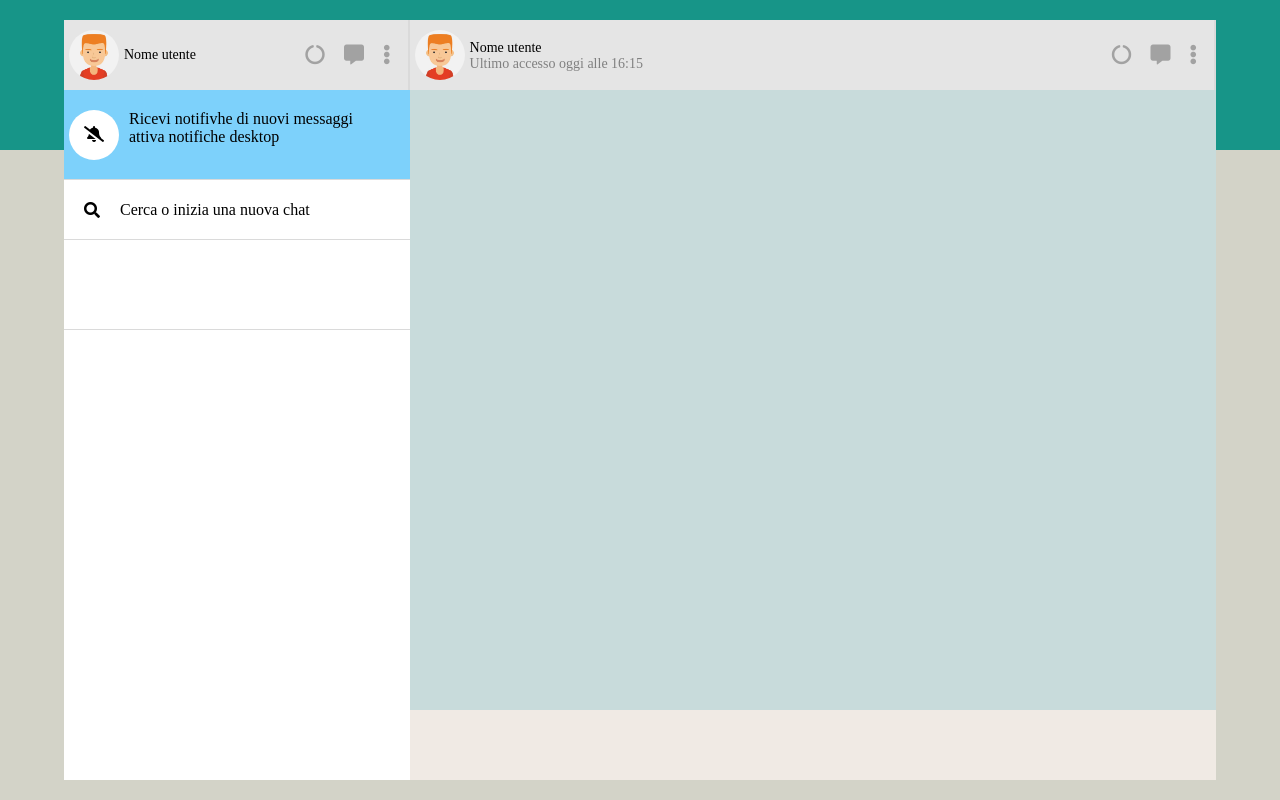
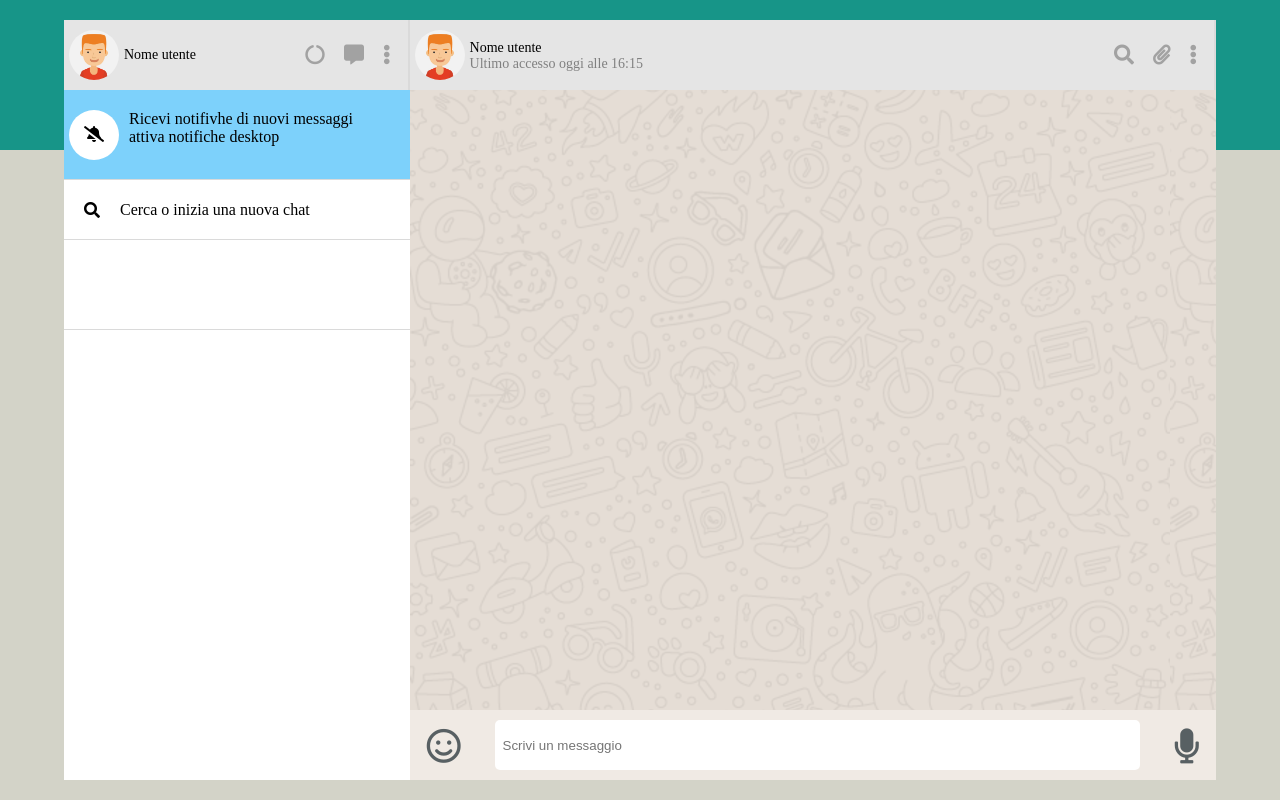
Before and after one commit to amalialorena/vue-boolzapp, a plain HTML site: page index.html in a window 1280 px wide. Drawn offline with Linux system fonts and the light colour scheme.

Commit message:
layout statico

```diff
--- a/css/style.css
+++ b/css/style.css
@@ -101,6 +101,7 @@ main {
  .search {
      display: flex;
      line-height:60px;
+     color:
  }
 
  .search i {
@@ -110,18 +111,14 @@ main {
 
 
  /* chat section */
-.conversation {
+.chat {
     display:flex;
     flex-direction: column;
     justify-content: space-between;
     width: 70%;
     background-color: rgb(200, 219, 219);
     height: 100%;
-}
-
-.input-container {
-    height: 70px;
-    background-color:#f0eae4;
+    background-image: url(../img/chat_bg.png)
 }
 
 .user-name-friend {
@@ -131,3 +128,20 @@ main {
 .login-time {
     color: grey;
 }
+
+.input-container {
+    height: 70px;
+    background-color:#f0eae4;
+    display: flex;
+    justify-content: space-around;
+    align-items: center;
+    font-size: 35px;
+    color:#586063;
+}
+
+input {
+    width: 80%;
+    height: 50px;
+    border: 0;
+    border-radius: 5px;
+}
--- a/index.html
+++ b/index.html
@@ -42,7 +42,7 @@
                 <div class="row"></div>
 
             </section>
-            <section class="conversation">
+            <section class="chat">
                 <div class="user">
                     <div class="user-card">
                         <div class="user-avatar">
@@ -54,12 +54,16 @@
                         </div>
                     </div>
                     <div class="utilities">
-                        <i class="fas fa-circle-notch"></i>
-                        <i class="fas fa-comment-alt"></i>
+                        <i class="fas fa-search"></i>
+                        <i class="fas fa-paperclip"></i>
                         <i class="fas fa-ellipsis-v"></i>
                     </div>
                 </div>
-                <div class="input-container"></div>
+                <div class="input-container">
+                    <i class="far fa-smile"></i>
+                    <input type="text" placeholder="  Scrivi un messaggio">
+                    <i class="fas fa-microphone"></i>
+                </div>
             </section>
         </div>
 
```
Also changed, not shown: img/chat_bg.png (added).
